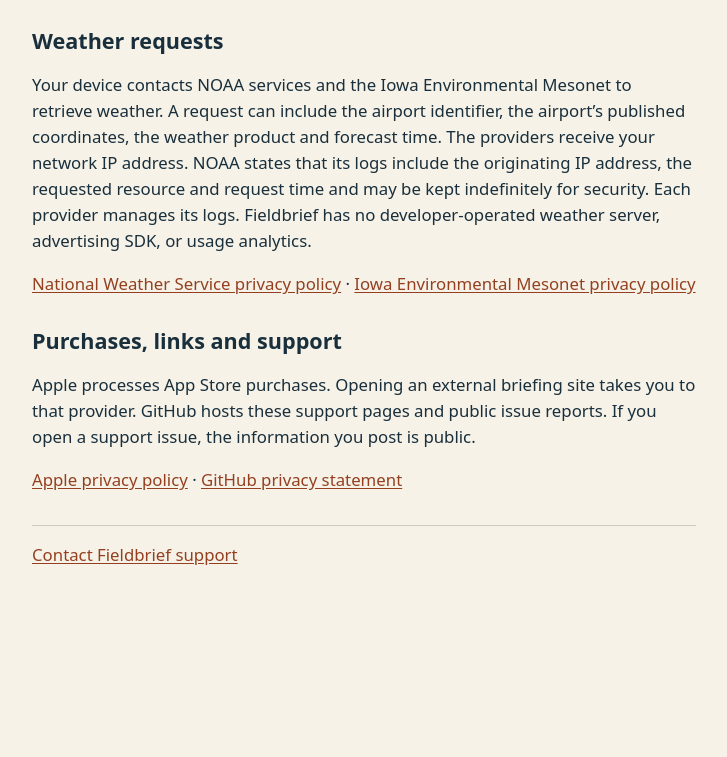
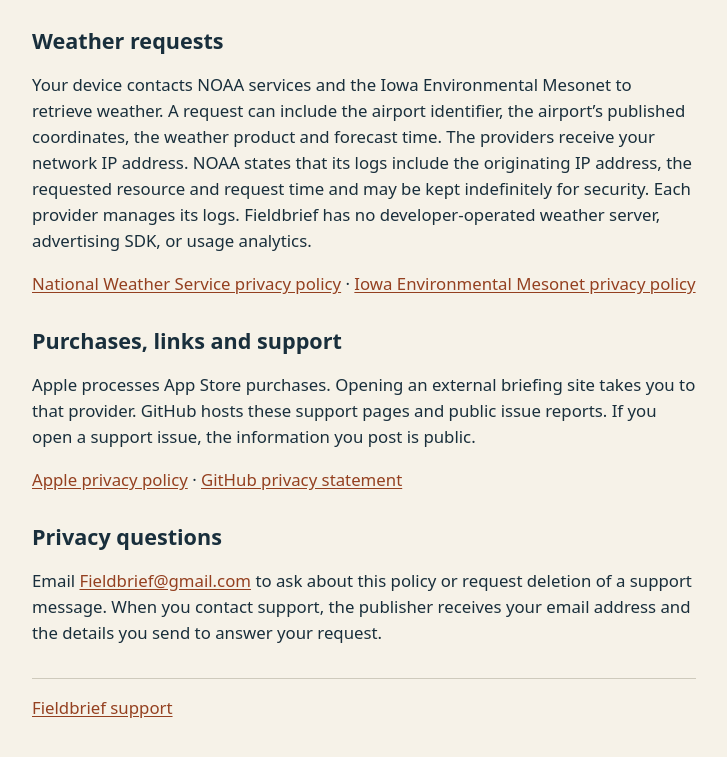
Before and after one commit to igross2006/fieldbrief-support, a plain HTML site: page privacy.html in a window 1280 px wide. Shown: the part 446-1203 px from the top of the page, without its empty margins (276-1003 px from the left). Before the commit the page ends 1062 px from the top, so only its background shows below. Drawn offline with Linux system fonts and the light colour scheme.

Commit message:
Add the Fieldbrief support and privacy mailbox

```diff
--- a/privacy.html
+++ b/privacy.html
@@ -16,6 +16,8 @@
   <h2>Purchases, links and support</h2>
   <p>Apple processes App Store purchases. Opening an external briefing site takes you to that provider. GitHub hosts these support pages and public issue reports. If you open a support issue, the information you post is public.</p>
   <p><a href="https://www.apple.com/legal/privacy/">Apple privacy policy</a> · <a href="https://docs.github.com/en/site-policy/privacy-policies/github-general-privacy-statement">GitHub privacy statement</a></p>
-  <footer><a href="./">Contact Fieldbrief support</a></footer>
+  <h2>Privacy questions</h2>
+  <p>Email <a href="mailto:Fieldbrief@gmail.com">Fieldbrief@gmail.com</a> to ask about this policy or request deletion of a support message. When you contact support, the publisher receives your email address and the details you send to answer your request.</p>
+  <footer><a href="./">Fieldbrief support</a></footer>
 </main>
 </html>
```
Also changed, not shown: index.html (+1 -1 lines).
